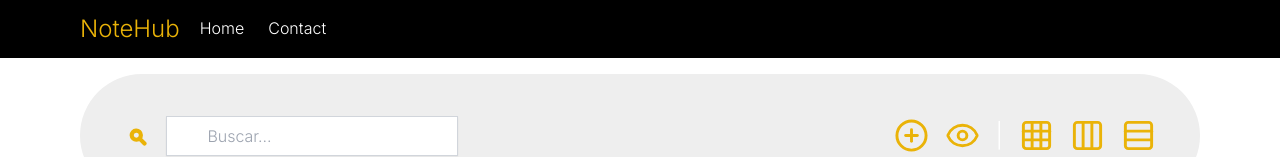
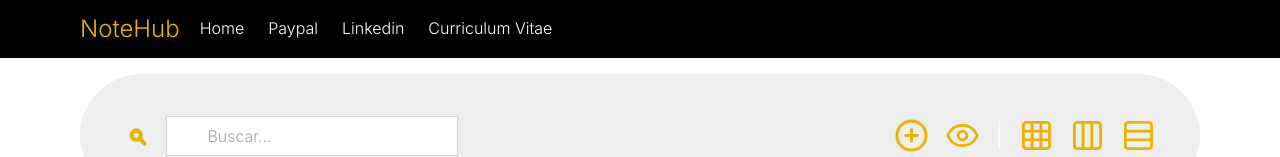
Before and after one commit to PedroDavidDD/NotesHub, a React (Vite) app: page / in a window 1280 px wide. Shown: the top 157 px of the page. Built offline with nearby package versions, Linux system fonts and the light colour scheme; a web font is replaced by a local one.

Commit message:
feat(Navbar): Paypal

```diff
--- a/src/layouts/Navbar.tsx
+++ b/src/layouts/Navbar.tsx
@@ -70,8 +70,35 @@ export function Navbar() {
               onMouseEnter={(e) => ((e.target as HTMLElement).style.color = theme.navbar.background)}
               onMouseLeave={(e) => ((e.target as HTMLElement).style.color = theme.colors.common.white)}
             >
-              Contact
+              Paypal
             </Link>
+            <a
+              href="https://www.linkedin.com/in/pedro-david-de-la-cruz-díaz-0bbaa0249"
+              className="transition duration-300 transform hover:scale-110"
+              target="_blank"
+              rel="noopener noreferrer"
+              style={{
+                color: theme.colors.common.white,
+              }}
+              onMouseEnter={(e) => ((e.target as HTMLElement).style.color = theme.navbar.background)}
+              onMouseLeave={(e) => ((e.target as HTMLElement).style.color = theme.colors.common.white)}
+            >
+              Linkedin
+            </a>
+            <a
+              href="CV_PedroDavid_DelacruzDíaz.pdf"
+              className="transition duration-300 transform hover:scale-110"
+              target="_blank"
+              rel="noopener noreferrer"
+              style={{
+                color: theme.colors.common.white,
+              }}
+              onMouseEnter={(e) => ((e.target as HTMLElement).style.color = theme.navbar.background)}
+              onMouseLeave={(e) => ((e.target as HTMLElement).style.color = theme.colors.common.white)}
+            >
+              Curriculum Vitae
+            </a>
+
           </div>
         </div>
       </div>
```
Also changed, not shown: 1 other file (tests, documents, lock files or other folders).
